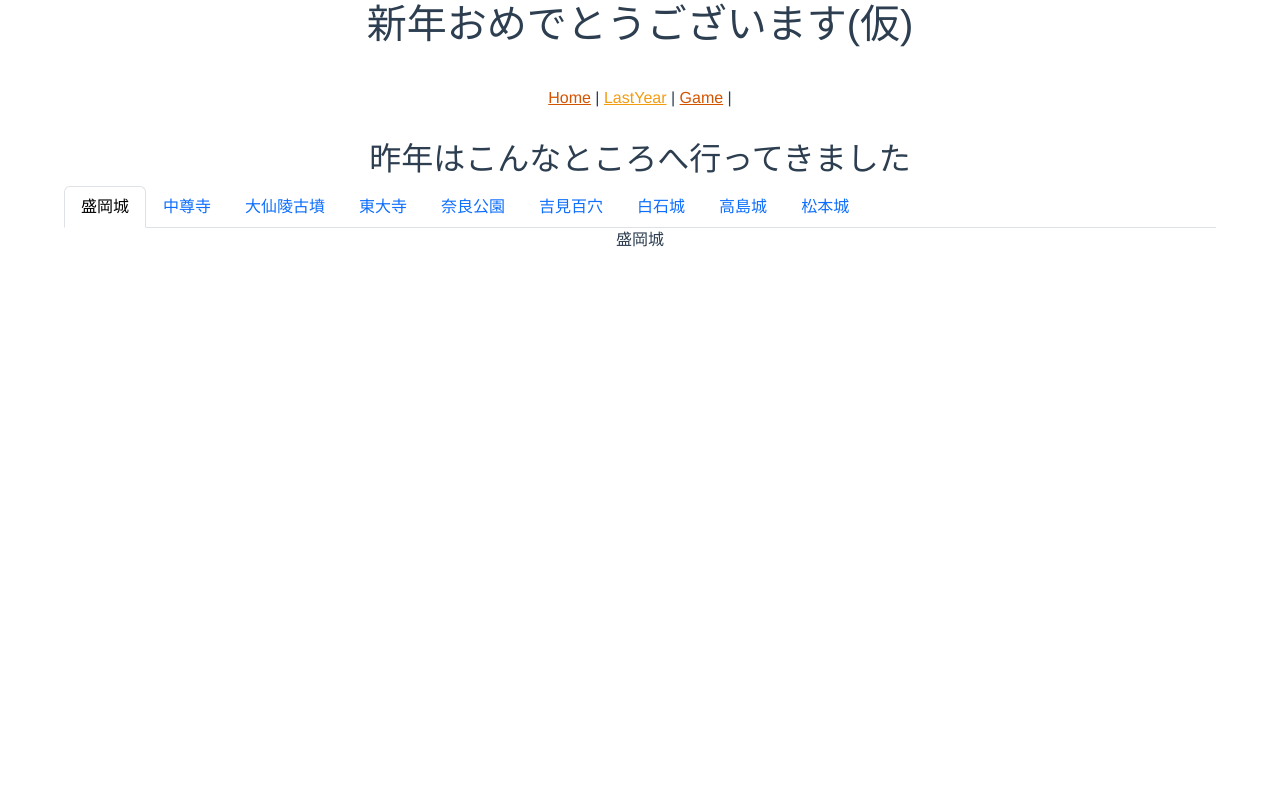
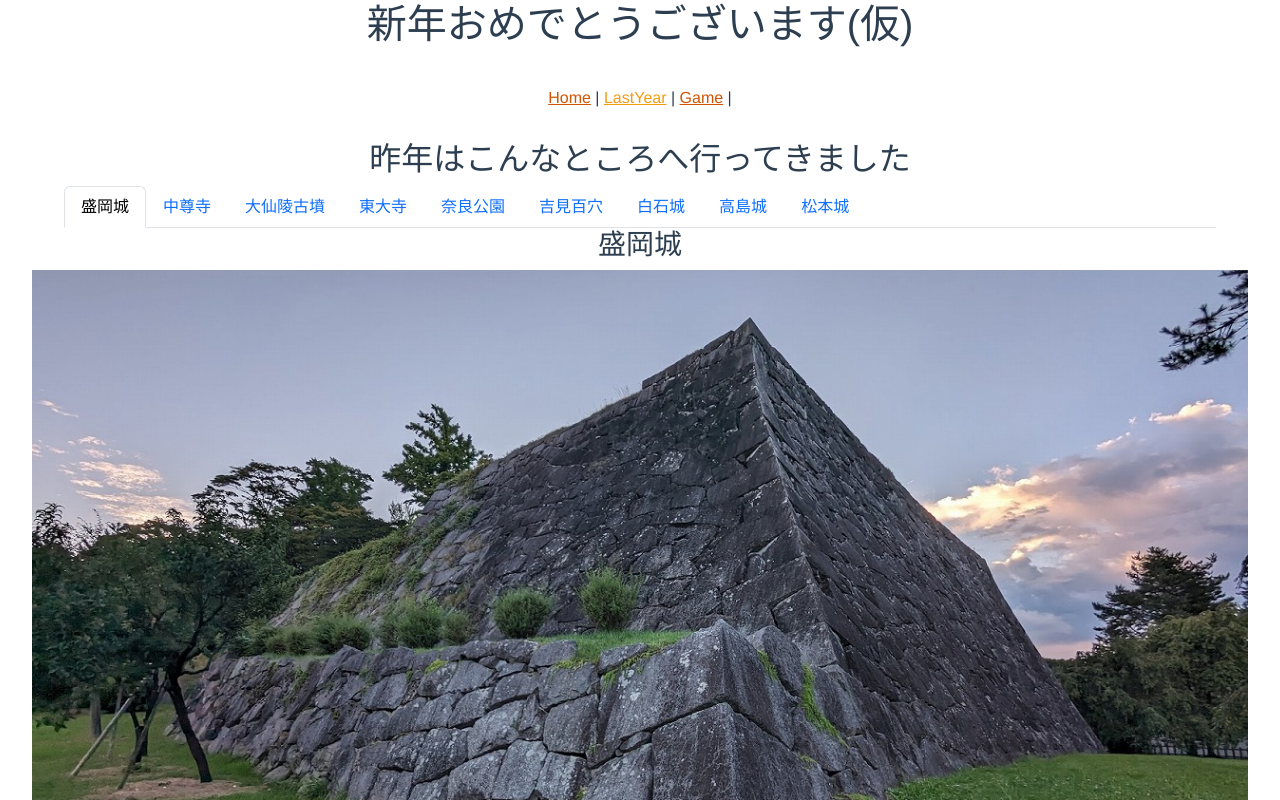
Before and after one commit to masashikuwahara/new_year2025, a Vue app: page /lastyear in a window 1280 px wide. Shown: the top 800 px of the page. Built offline with nearby package versions, Linux system fonts and the light colour scheme.

Commit message:
画像表示実装

```diff
--- a/src/views/LastYearView.vue
+++ b/src/views/LastYearView.vue
@@ -8,27 +8,29 @@
     </ul>
     <div class="tab-content">
       <div class="tab-pane" v-for="(item, index) in items" :key="index" :class="{ active: activeTab === index }">
-        {{ item.content }}
+        <h3>{{ item.name }} <br></h3>
+        <img :src="item.image" alt="">
       </div>
     </div>
   </div>
 </template>
 
 <script>
+import moriokaImage from '@/assets/morioka.jpg';
 export default {
   data() {
     return {
       activeTab: 0,
       items: [
-        { name: '盛岡城', content: '盛岡城' },
-        { name: '中尊寺', content: '中尊寺' },
-        { name: '大仙陵古墳', content: '大仙陵古墳' },
-        { name: '東大寺', content: '東大寺' },
-        { name: '奈良公園', content: '奈良公園' },
-        { name: '吉見百穴', content: '吉見百穴' },
-        { name: '白石城', content: '白石城' },
-        { name: '高島城', content: '高島城' },
-        { name: '松本城', content: '松本城' }
+        { name: '盛岡城', image: moriokaImage },
+        { name: '中尊寺',  },
+        { name: '大仙陵古墳',  },
+        { name: '東大寺', },
+        { name: '奈良公園',  },
+        { name: '吉見百穴',  },
+        { name: '白石城',  },
+        { name: '高島城', },
+        { name: '松本城',  }
       ]
     }
   }
@@ -36,8 +38,16 @@ export default {
 </script>
 
 <style>
+img {
+  width: 95%;
+}
+
 .nav-tabs {
   margin-left: 5%;
   margin-right: 5%;
 }
+
+.tab-content {
+  margin-bottom: 50px;
+}
 </style>
```
Also changed, not shown: src/assets/morioka.jpg (added).
